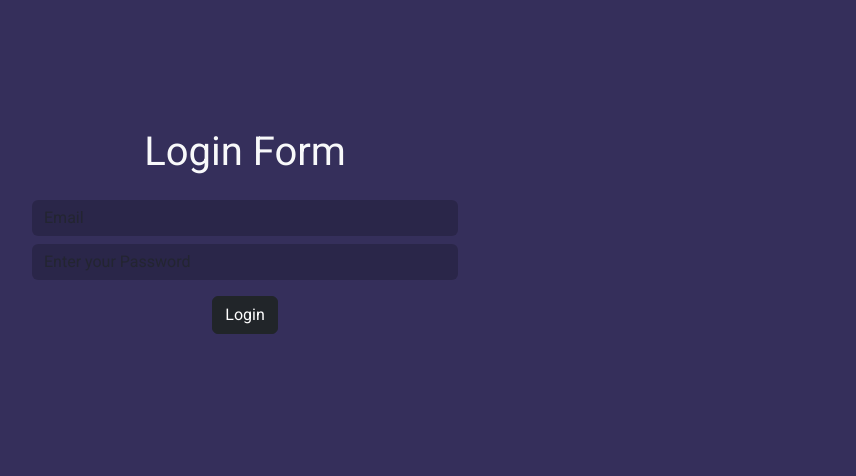
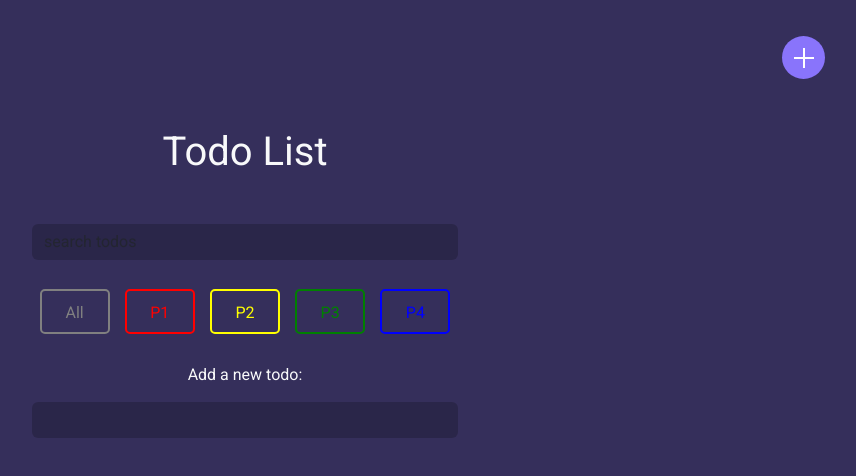
Before and after one commit to MdAmine/todo-app-2024, a React (Vite) app: page / in a window 1280 px wide. Shown: the top 476 px of the page, without its empty margins (395-1251 px from the left). Built offline with nearby package versions, Linux system fonts and the light colour scheme.

Commit message:
fixed the context logout

```diff
--- a/src/App.tsx
+++ b/src/App.tsx
@@ -1,39 +1,35 @@
 import "bootstrap/dist/css/bootstrap.css";
 import "./App.css";
-import React, {useEffect, useState} from "react";
+import React, {useContext, useEffect} from "react";
 import ListToDo from "./components/to-do/list-to-do/List-to-do.tsx";
 import {Route, Routes} from "react-router-dom";
 import Login from "./components/login/Login.tsx";
 import About from "./components/about/About.tsx";
 import Details from "./components/details/Details.tsx";
 import FloatingButton from "./components/UI/FloatingButton.tsx";
-import AuthProvider from "./components/context/Context.tsx";
+import {AuthContext} from "./components/context/Context.tsx";
 
 function App() {
-    const [isLoggedIn, setIsLoggedIn] = useState(false);
 
+    const {loggedIn, setLoggedIn} = useContext(AuthContext);
     useEffect(() => {
         const loggedInStatus = localStorage.getItem("isLoggedIn");
         if (loggedInStatus === "true") {
-            setIsLoggedIn(true);
+            setLoggedIn(true);
         }
     }, []);
     const handleLogin = () => {
-        setIsLoggedIn(true);
+        setLoggedIn(true);
         localStorage.setItem("isLoggedIn", "true");
     };
 
-    const handleLogout = () => {
-        setIsLoggedIn(false);
-        localStorage.removeItem("isLoggedIn");
-    };
     return (
-        <AuthProvider>
+        <>
             <Routes>
                 <Route
                     path="/"
                     element={
-                        isLoggedIn ? (
+                        loggedIn ? (
                             <>
                                 <ListToDo/>
                             </>
@@ -42,15 +38,15 @@ function App() {
                         )
                     }
                 />
-                {isLoggedIn && (
+                {loggedIn && (
                     <>
                         <Route path="/about" element={<About/>}/>
                         <Route path="/details/:id" element={<Details/>}/>
                     </>
                 )}
             </Routes>
-            {isLoggedIn && <FloatingButton onLogout={handleLogout}/>}
-        </AuthProvider>
+            {loggedIn && <FloatingButton/>}
+        </>
     );
 }
 
--- a/src/components/UI/FloatingButton.tsx
+++ b/src/components/UI/FloatingButton.tsx
@@ -4,7 +4,7 @@ import "./FloatingButton.scss";
 import {Link} from "react-router-dom";
 import {AuthContext} from "../context/Context.tsx";
 
-const FloatingButton = ({onLogout}) => {
+const FloatingButton = () => {
     const [checked, setChecked] = useState(false);
     const {loggedIn, logout} = useContext(AuthContext);
     const handleClick = () => {
@@ -16,7 +16,7 @@ const FloatingButton = ({onLogout}) => {
     };
 
     const onSubmit = (event) => {
-        onLogout();
+        logout();
     }
     return (
         <div className="buttonContainer" onBlur={setUnchecked}>
--- a/src/components/context/Context.tsx
+++ b/src/components/context/Context.tsx
@@ -1,6 +1,6 @@
 import React, {useState} from "react";
 
-export const AuthContext = React.createContext(null);
+export const AuthContext = React.createContext({});
 
 const AuthProvider = ({children}) => {
     const [loggedIn, setLoggedIn] = useState(true);
@@ -10,7 +10,7 @@ const AuthProvider = ({children}) => {
     };
 
     return (
-        <AuthContext.Provider value={{loggedIn, logout}}>
+        <AuthContext.Provider value={{loggedIn, setLoggedIn, logout}}>
             {children}
         </AuthContext.Provider>
     );
--- a/src/main.tsx
+++ b/src/main.tsx
@@ -2,11 +2,15 @@ import React from 'react'
 import ReactDOM from 'react-dom/client'
 import App from './App.tsx'
 import {BrowserRouter} from "react-router-dom";
+import AuthProvider from "./components/context/Context.tsx";
 
 ReactDOM.createRoot(document.getElementById('root')!).render(
     <React.StrictMode>
-        <BrowserRouter>
-            <App/>
-        </BrowserRouter>
+        <AuthProvider>
+            <BrowserRouter>
+                <App/>
+            </BrowserRouter>
+        </AuthProvider>
+
     </React.StrictMode>
 )
```
